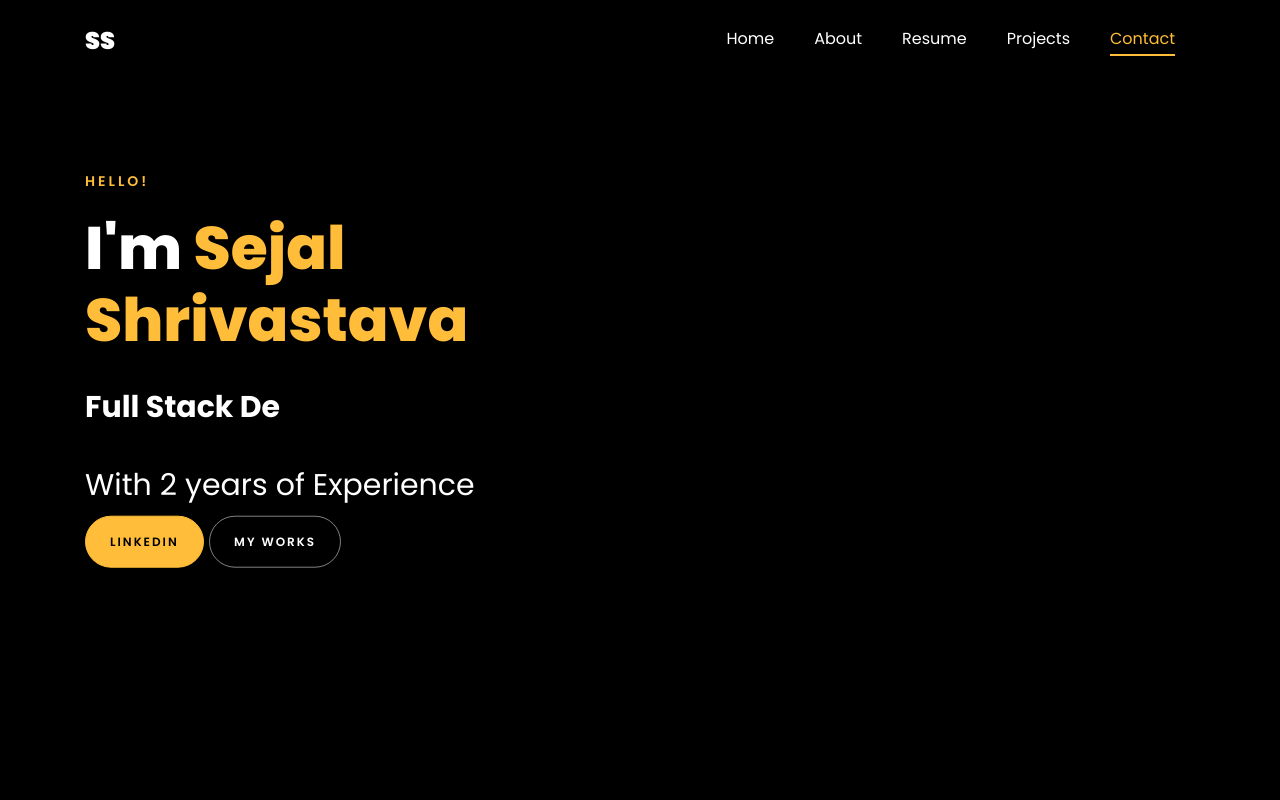
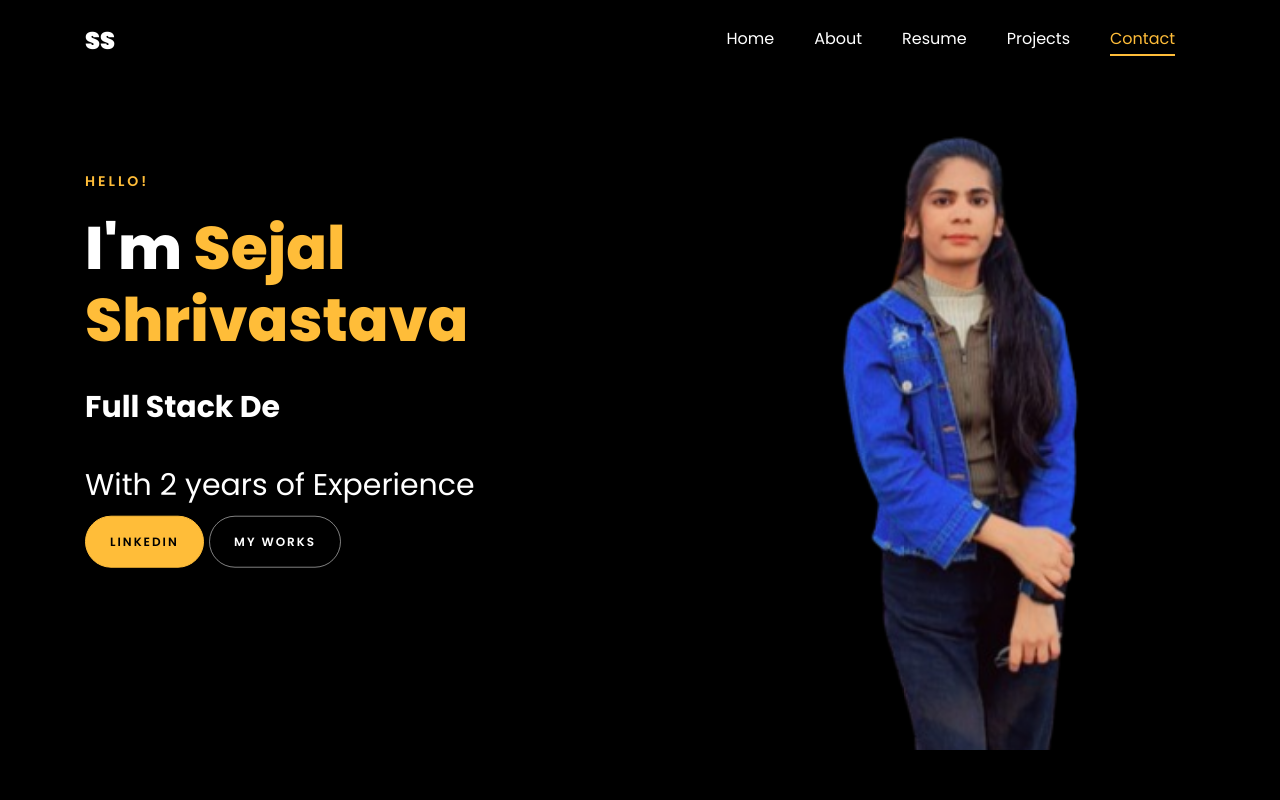
Before and after one commit to sejshriv/sejalshrivastava.github.io, a plain HTML site: page index.html in a window 1280 px wide. Shown: the top 800 px of the page. Drawn offline with Linux system fonts and the light colour scheme; files whose address does not match are found by name.

Commit message:
Update index.html

```diff
--- a/index.html
+++ b/index.html
@@ -141,7 +141,7 @@
 	      	<div class="overlay"></div>
 	         <div class="container">
 	          <div class="row d-md-flex no-gutters slider-text align-items-end justify-content-end" data-scrollax-parent="true">
-	          	<div class="one-third js-fullheight order-md-last img" style="background-image:url(images/WhatsApp Image 2024-10-16 at 11.12.48 AM.png);">
+	          	<div class="one-third js-fullheight order-md-last img" style="background-image:url(images/bg_1.png);">
 	          	 <div class="overlay"></div>
 	          	</div>
 		          <div class="one-forth d-flex  align-items-center ftco-animate" data-scrollax=" properties: { translateY: '70%' }">
```
